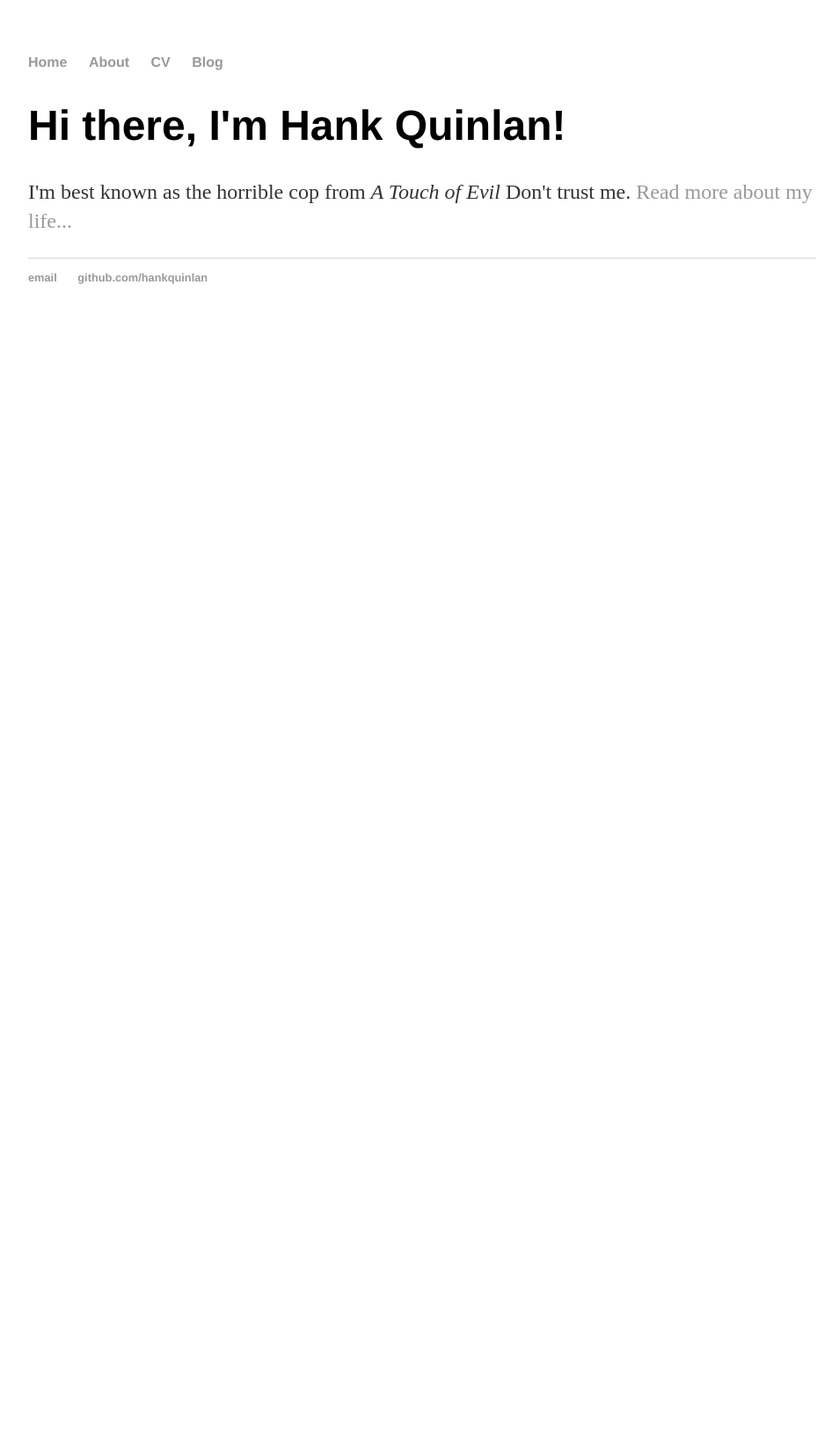
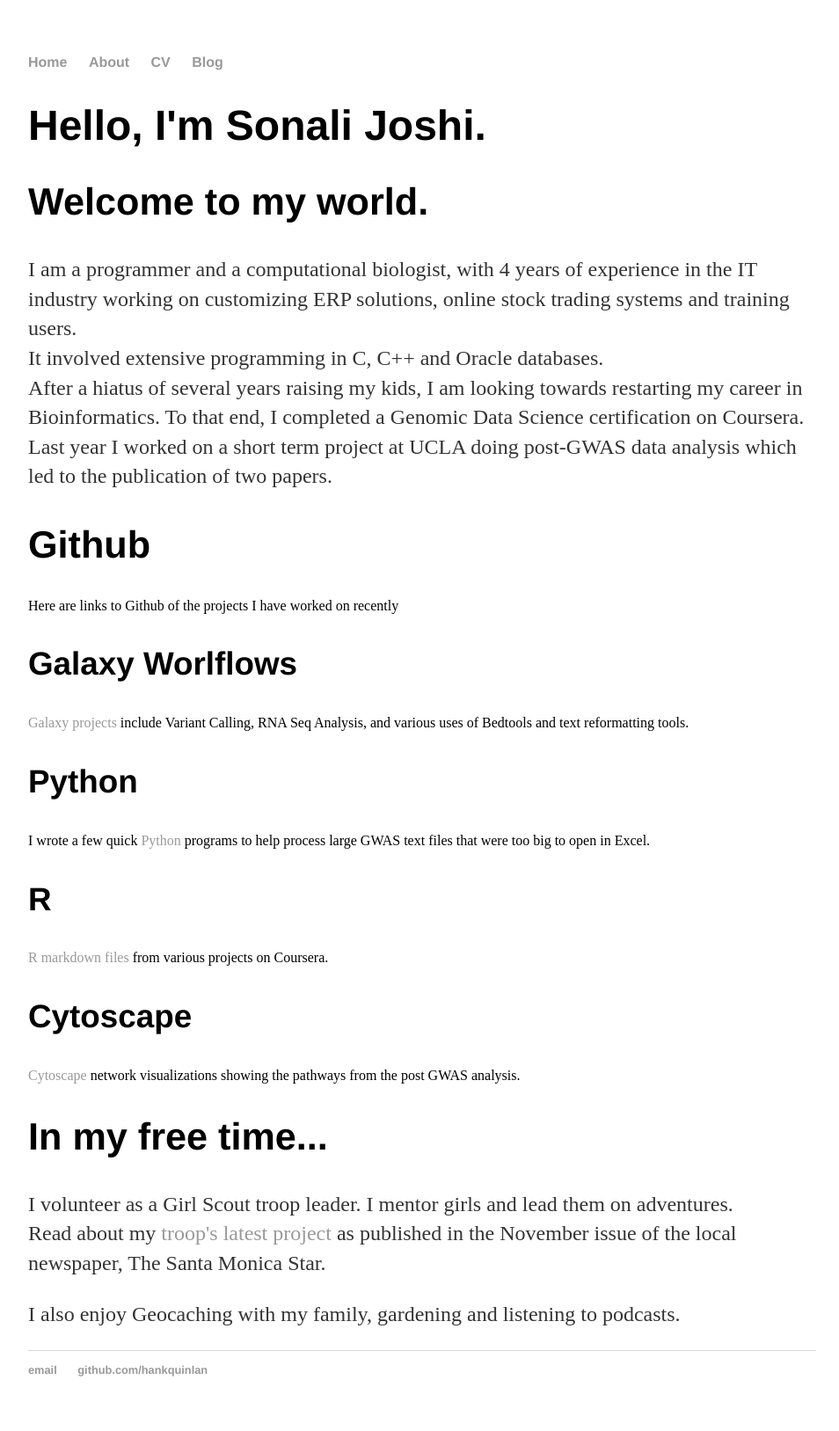
Before and after one commit to sonjoshi/sonjoshi, a Jekyll site: the page built from index.html, in a window 1280 px wide. Shown: the whole page at 88% size, without its empty margins (160-1114 px from the left). Built offline with Jekyll 4.4.1, drawn with Linux system fonts in a browser that asks for light colours; before the commit the page ends 900 px from its top, so only the background shows below that.

Commit message:
Update index.html

```diff
--- a/index.html
+++ b/index.html
@@ -1,8 +1,33 @@
 ---
 layout: default
-title: Hank Quinlan, Horrible Cop
+title: Sonali Joshi
 ---
 <div class="blurb">
-	<h1>Hi there, I'm Hank Quinlan!</h1>
-	<p>I'm best known as the horrible cop from <em>A Touch of Evil</em> Don't trust me. <a href="/about">Read more about my life...</a></p>
+	<h1>Hello, I'm Sonali Joshi.</h1>
+	<h2>Welcome to my world.</h2>
+	<p> I am a programmer and a computational biologist, with 4 years of experience in the IT industry working on customizing ERP solutions, online stock trading systems and training users. <br>
+	It involved extensive programming in C, C++ and Oracle databases.
+
+	<br>After a hiatus of several years raising my kids, I am looking towards restarting my career in Bioinformatics.
+	To that end, I completed a Genomic Data Science certification on Coursera. Last year I worked on a short term project at UCLA doing post-GWAS data analysis which led to the publication of two papers.
+
 </div><!-- /.blurb -->
+
+<div class="blurb">
+	<h2> Github </h2> Here are links to Github of the projects I have worked on recently
+
+	<h3> Galaxy Worlflows </h3>  <a href="https://github.com/sonjoshi/Galaxy-Workflows">Galaxy projects</a> include Variant Calling, RNA Seq Analysis, and various uses of Bedtools and text reformatting tools.
+	<h3> Python </h3> I wrote a few quick <a href="https://github.com/sonjoshi/GWASdata"> Python</a> programs to help process large GWAS text files that were too big to open in Excel.
+	<h3> R </h3> <a href="https://github.com/sonjoshi/DataScientistToolbox"> R markdown files</a> from various projects on Coursera.
+	<h3> Cytoscape </h3> <a href="https://github.com/sonjoshi/CytoscapeVisualizations">Cytoscape</a> network visualizations showing the pathways from the post GWAS analysis.
+
+</div><!-- /.blurb -->
+
+<div class="blurb">
+	<h2>In my free time...</h2>
+	<p>I volunteer as a Girl Scout troop leader. I mentor girls and lead them on adventures.
+	<br>Read about my <a href="GirlScouts.html">troop's latest project</a> as published in the November issue of the local newspaper, The Santa Monica Star.</p>
+
+
+	<p>I also enjoy Geocaching with my family, gardening and listening to podcasts.
+</div><!-- /.blurb -->
```
